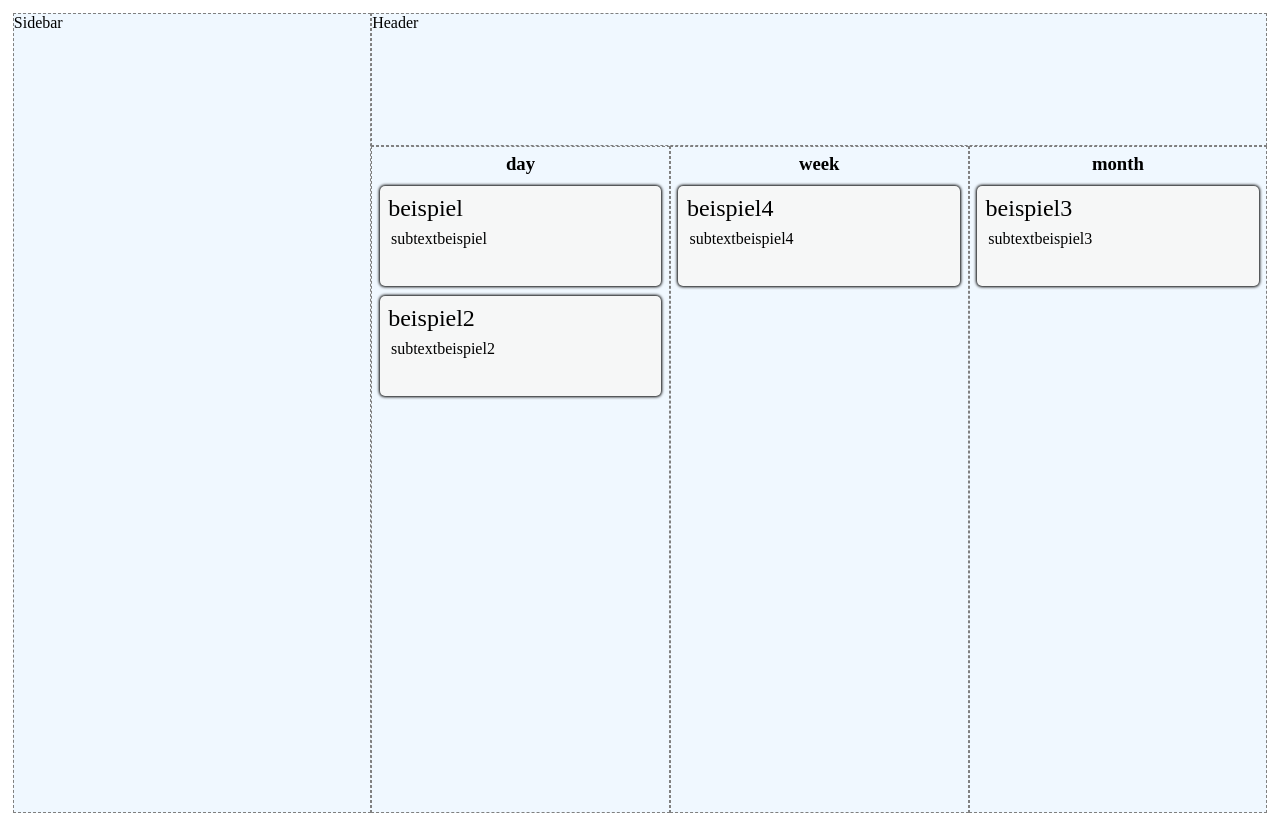
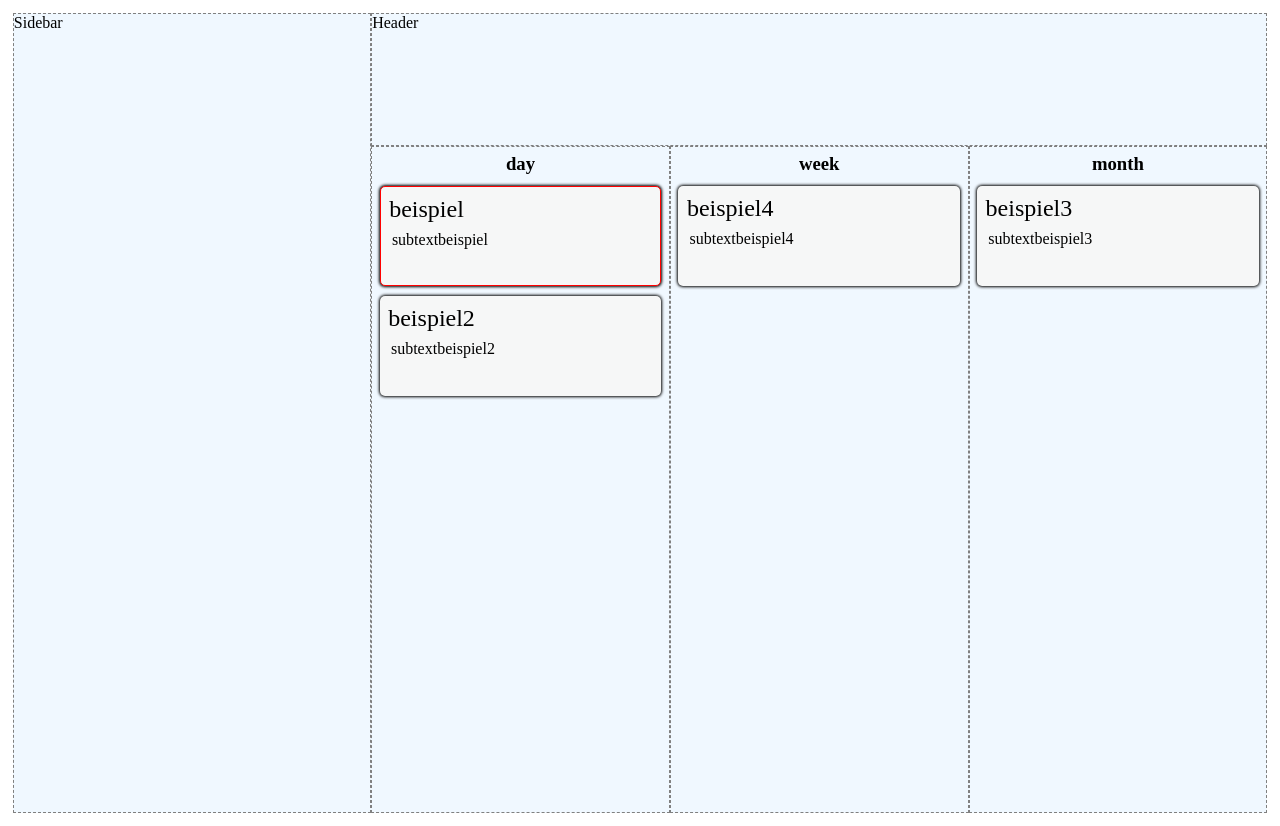
Before and after one commit to patrick-plue/todo_react, a React (Create React App) app: page / in a window 1280 px wide. Built offline with nearby package versions, Linux system fonts and the light colour scheme.

Commit message:
add selected class

```diff
--- a/src/App.js
+++ b/src/App.js
@@ -21,6 +21,7 @@ function App() {
       edit: false,
       time: 'day',
       category: 'general',
+      selected: true,
     },
     {
       text: 'beispiel2',
@@ -30,6 +31,7 @@ function App() {
       edit: false,
       time: 'day',
       category: 'general',
+      selected: false,
     },
     {
       text: 'beispiel3',
@@ -39,6 +41,7 @@ function App() {
       edit: false,
       time: 'month',
       category: 'general',
+      selected: false,
     },
     {
       text: 'beispiel4',
@@ -48,6 +51,7 @@ function App() {
       edit: false,
       time: 'week',
       category: 'general',
+      selected: false,
     },
   ]);
 
--- a/src/assets/item.css
+++ b/src/assets/item.css
@@ -16,3 +16,7 @@
 .subTask {
   padding: 2%;
 }
+
+.selected {
+  border: 1px solid red;
+}
--- a/src/components/Item.jsx
+++ b/src/components/Item.jsx
@@ -2,7 +2,7 @@ import React from 'react';
 
 function Item({ tasks }) {
   return (
-    <div className="itemCard">
+    <div className={tasks.selected ? 'selected itemCard' : 'itemCard'}>
       <p className="mainTask">{tasks.text}</p>
       <p className="subTask">{tasks.subtext}</p>
     </div>
```
